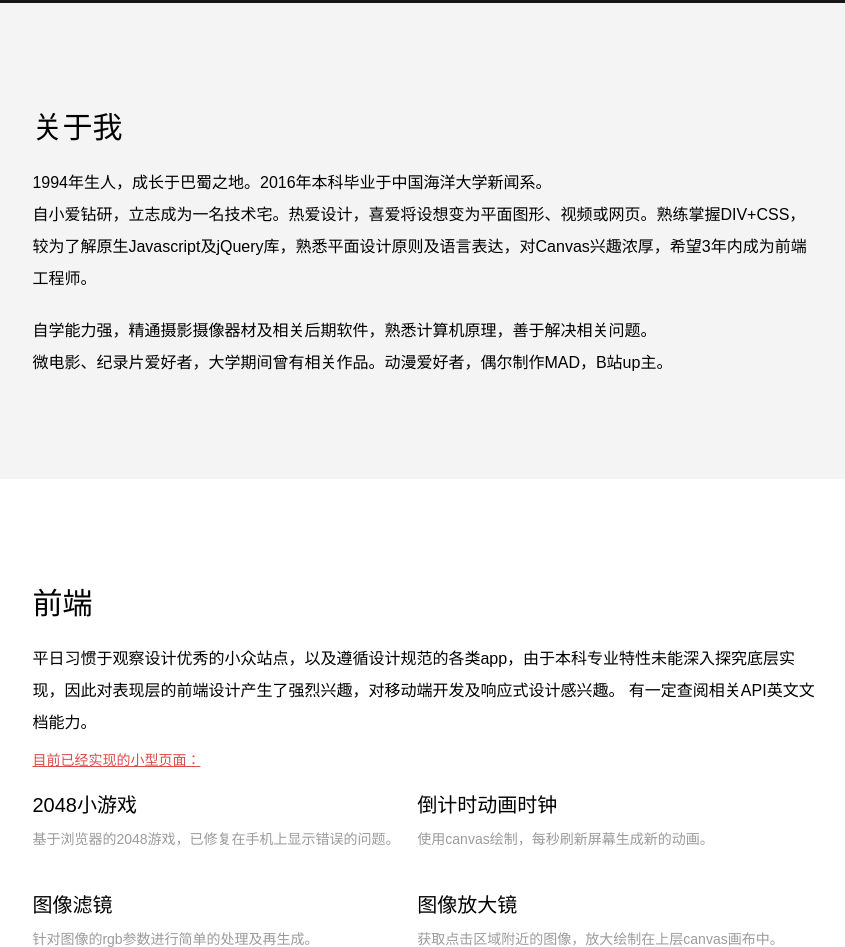
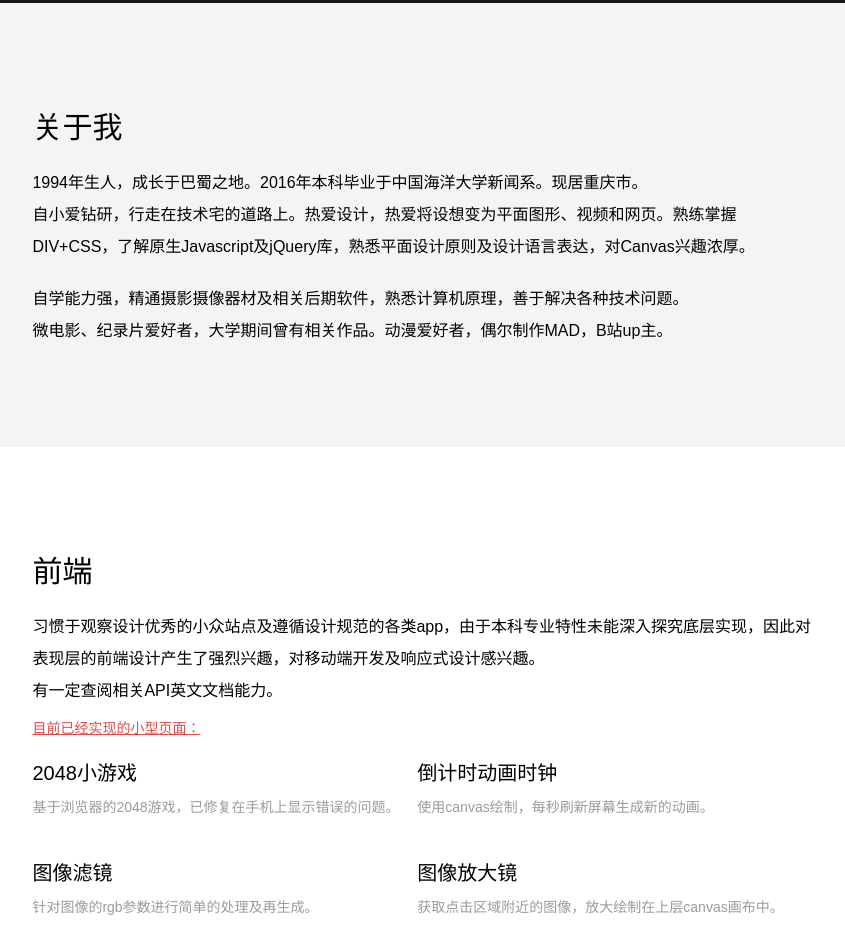
Before and after one commit to Rihho/rihho.github.io, a plain HTML site: page index.html in a window 1280 px wide. Shown: the part 797-1744 px from the top of the page, without its empty margins (362-1207 px from the left). Drawn offline with Linux system fonts and the light colour scheme.

Commit message:
个人页面
部分文字描述的更改

```diff
--- a/index.html
+++ b/index.html
@@ -35,13 +35,13 @@
 		<section class="intro">
 			<div class="wrap">
 				<h6>关于我</h6>
-				<p>1994年生人，成长于巴蜀之地。2016年本科毕业于中国海洋大学新闻系。<br>自小爱钻研，立志成为一名技术宅。热爱设计，喜爱将设想变为平面图形、视频或网页。熟练掌握DIV+CSS，较为了解原生Javascript及jQuery库，熟悉平面设计原则及语言表达，对Canvas兴趣浓厚，希望3年内成为前端工程师。</p><p>自学能力强，精通摄影摄像器材及相关后期软件，熟悉计算机原理，善于解决相关问题。<br>微电影、纪录片爱好者，大学期间曾有相关作品。动漫爱好者，偶尔制作MAD，B站up主。</p>
+				<p>1994年生人，成长于巴蜀之地。2016年本科毕业于中国海洋大学新闻系。现居重庆市。<br>自小爱钻研，行走在技术宅的道路上。热爱设计，热爱将设想变为平面图形、视频和网页。熟练掌握DIV+CSS，了解原生Javascript及jQuery库，熟悉平面设计原则及设计语言表达，对Canvas兴趣浓厚。</p><p>自学能力强，精通摄影摄像器材及相关后期软件，熟悉计算机原理，善于解决各种技术问题。<br>微电影、纪录片爱好者，大学期间曾有相关作品。动漫爱好者，偶尔制作MAD，B站up主。</p>
 			</div>
 		</section>
 		<section class="front-end">
 			<div class="wrap">
 				<h6>前端</h6>
-				<p>平日习惯于观察设计优秀的小众站点，以及遵循设计规范的各类app，由于本科专业特性未能深入探究底层实现，因此对表现层的前端设计产生了强烈兴趣，对移动端开发及响应式设计感兴趣。
+				<p>习惯于观察设计优秀的小众站点及遵循设计规范的各类app，由于本科专业特性未能深入探究底层实现，因此对表现层的前端设计产生了强烈兴趣，对移动端开发及响应式设计感兴趣。<br>
 				有一定查阅相关API英文文档能力。</p>
 				<span>目前已经实现的小型页面：</span>
 				<ul>
```
